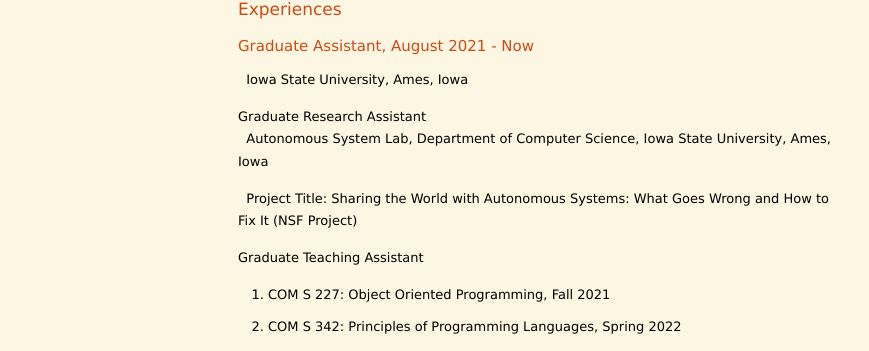
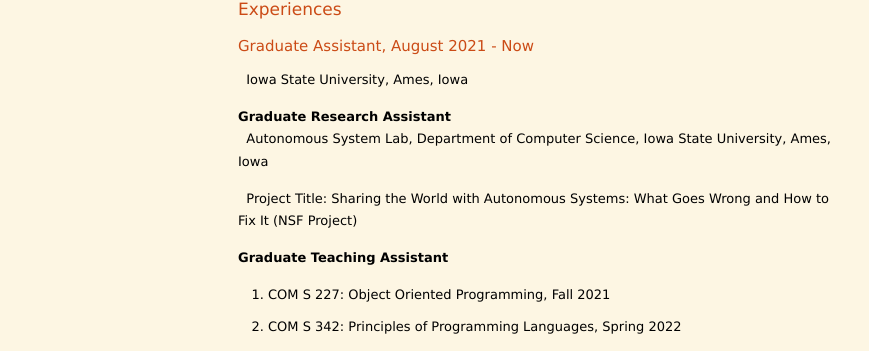
Before and after one commit to rayhanul/rayhanul.github.io, a Jekyll site: the page built from index.markdown, in a window 1280 px wide. Shown: the part 916-1267 px from the top of the page, without its empty margins (102-971 px from the left). Built offline with Jekyll 4.4.1, drawn with Linux system fonts in a browser that asks for light colours; nearby versions of some CDN libraries; the list of posts is cut into pages by our own code.

```diff
--- a/index.markdown
+++ b/index.markdown
@@ -48,14 +48,14 @@ cGPA: 3.86.
 ## Graduate  Assistant, August 2021 - Now
  &nbsp; Iowa State University, Ames, Iowa
 
-#### Graduate Research Assistant
+#### **Graduate Research Assistant**
 <!-- May 2022 - December 2023 -->
 &nbsp; Autonomous System Lab, Department of Computer Science, Iowa State University, Ames, Iowa
 
 &nbsp; Project Title: Sharing the World with Autonomous Systems: What Goes Wrong and How to Fix It (NSF Project)
 
 
-#### Graduate Teaching Assistant
+#### **Graduate Teaching Assistant**
  <!-- August 2021 - May 2022, January 2024 - Now -->
 
 - COM S 227: Object Oriented Programming, Fall 2021
```
